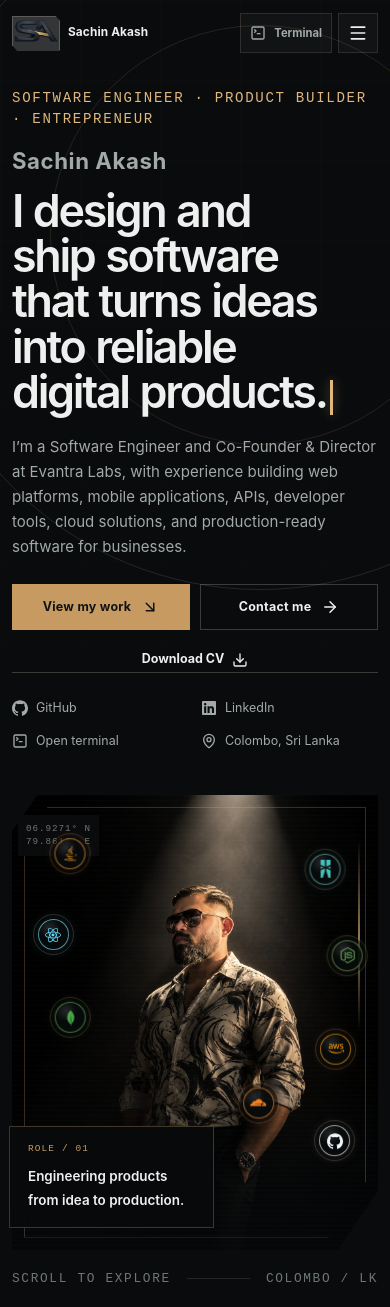
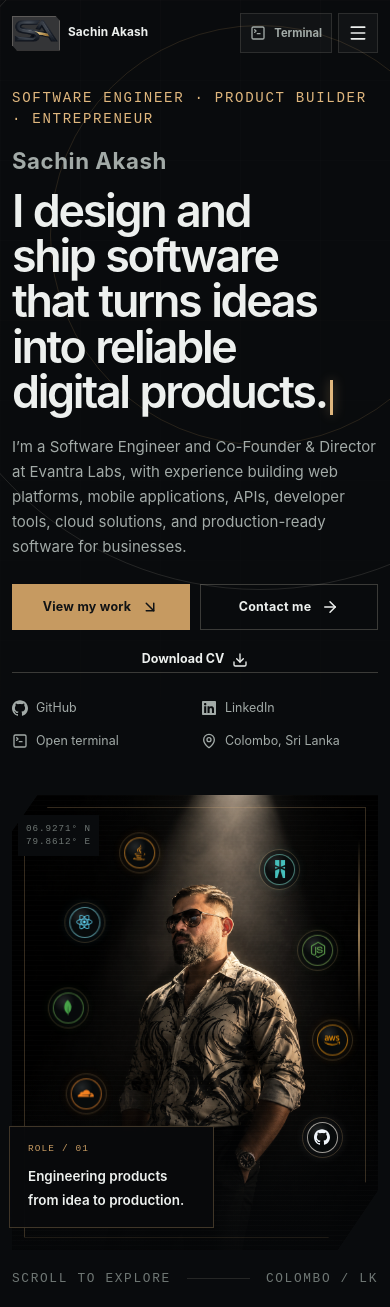
Before and after one commit to SachinAkash01/sachinakash.dev, a React (Vite) app in the folder sachinakash.dev/: page / in a window 390 px wide. Shown: the top 1307 px of the page. Built offline with nearby package versions, Linux system fonts and the light colour scheme.

Commit message:
Fix mobile responsive issues of hero tech icons

```diff
--- a/sachinakash.dev/src/index.css
+++ b/sachinakash.dev/src/index.css
@@ -815,7 +815,7 @@ h3 {
 .portrait-expertise__item--node {
   --tech-color: #5fa04e;
   top: 30%;
-  right: 15%;
+  right: 12%;
   animation-delay: -2.7s;
 }
 .portrait-expertise__item--mongodb {
@@ -827,19 +827,19 @@ h3 {
 .portrait-expertise__item--aws {
   --tech-color: #ff9900;
   top: 52%;
-  right: 8%;
+  right: 7%;
   animation-delay: -6.3s;
 }
 .portrait-expertise__item--github {
   --tech-color: #f0f6fc;
   top: 74%;
-  right: 11%;
+  right: 10%;
   animation-delay: -4.5s;
 }
 .portrait-expertise__item--cloudflare {
   --tech-color: #f38020;
   top: 65%;
-  right: 75%;
+  right: 76%;
   animation-delay: -5.4s;
 }
 .portrait-expertise__item--react .portrait-expertise__tooltip,
@@ -3563,6 +3563,7 @@ h3 {
   .portrait-expertise__item {
     width: 35px;
     height: 35px;
+    animation-duration: 7.5s;
   }
   .portrait-expertise__node {
     width: 31px;
@@ -3582,27 +3583,104 @@ h3 {
   .portrait-expertise__tooltip span {
     font-size: 0.64rem;
   }
-  .portrait-expertise__item--java,
+  .portrait-expertise__item--java {
+    top: 7%;
+    left: 30%;
+  }
+  .portrait-expertise__item--react {
+    top: 23%;
+    left: 15%;
+  }
   .portrait-expertise__item--mongodb {
-    left: 11%;
-  }
-  .portrait-expertise__item--react {
-    left: 6%;
+    top: 42%;
+    left: 10%;
+  }
+  .portrait-expertise__item--cloudflare {
+    top: 62%;
+    right: auto;
+    left: 15%;
   }
   .portrait-expertise__item--ballerina {
-    right: 10%;
+    top: 11%;
+    right: 22%;
   }
   .portrait-expertise__item--node {
-    right: 4%;
+    top: 29%;
+    right: 12%;
+  }
+  .portrait-expertise__item--aws {
+    top: 50%;
+    right: 8%;
   }
   .portrait-expertise__item--github {
-    right: 7%;
-  }
-  .portrait-expertise__item--aws {
-    right: 7%;
-  }
-  .portrait-expertise__item--cloudflare {
-    right: 28%;
+    top: 72%;
+    right: 11%;
+  }
+  .portrait-expertise__item--java .portrait-expertise__tooltip,
+  .portrait-expertise__item--react .portrait-expertise__tooltip,
+  .portrait-expertise__item--mongodb .portrait-expertise__tooltip,
+  .portrait-expertise__item--cloudflare .portrait-expertise__tooltip {
+    top: 50%;
+    right: auto;
+    bottom: auto;
+    left: calc(100% + 14px);
+    transform: translate(3px, -50%);
+  }
+  .portrait-expertise__item--java .portrait-expertise__tooltip::before,
+  .portrait-expertise__item--react .portrait-expertise__tooltip::before,
+  .portrait-expertise__item--mongodb .portrait-expertise__tooltip::before,
+  .portrait-expertise__item--cloudflare .portrait-expertise__tooltip::before {
+    top: 50%;
+    right: 100%;
+    bottom: auto;
+    left: auto;
+    width: 14px;
+    height: 1px;
+    background: linear-gradient(90deg, var(--amber-bright), var(--amber));
+  }
+  .portrait-expertise__item--java:hover .portrait-expertise__tooltip,
+  .portrait-expertise__item--java:focus-visible .portrait-expertise__tooltip,
+  .portrait-expertise__item--react:hover .portrait-expertise__tooltip,
+  .portrait-expertise__item--react:focus-visible .portrait-expertise__tooltip,
+  .portrait-expertise__item--mongodb:hover .portrait-expertise__tooltip,
+  .portrait-expertise__item--mongodb:focus-visible .portrait-expertise__tooltip,
+  .portrait-expertise__item--cloudflare:hover .portrait-expertise__tooltip,
+  .portrait-expertise__item--cloudflare:focus-visible
+    .portrait-expertise__tooltip {
+    transform: translate(0, -50%);
+  }
+  .portrait-expertise__item--ballerina .portrait-expertise__tooltip,
+  .portrait-expertise__item--node .portrait-expertise__tooltip,
+  .portrait-expertise__item--aws .portrait-expertise__tooltip,
+  .portrait-expertise__item--github .portrait-expertise__tooltip {
+    top: 50%;
+    right: calc(100% + 14px);
+    bottom: auto;
+    left: auto;
+    transform: translate(-3px, -50%);
+  }
+  .portrait-expertise__item--ballerina .portrait-expertise__tooltip::before,
+  .portrait-expertise__item--node .portrait-expertise__tooltip::before,
+  .portrait-expertise__item--aws .portrait-expertise__tooltip::before,
+  .portrait-expertise__item--github .portrait-expertise__tooltip::before {
+    top: 50%;
+    right: auto;
+    bottom: auto;
+    left: 100%;
+    width: 14px;
+    height: 1px;
+    background: linear-gradient(90deg, var(--amber), var(--amber-bright));
+  }
+  .portrait-expertise__item--ballerina:hover .portrait-expertise__tooltip,
+  .portrait-expertise__item--ballerina:focus-visible
+    .portrait-expertise__tooltip,
+  .portrait-expertise__item--node:hover .portrait-expertise__tooltip,
+  .portrait-expertise__item--node:focus-visible .portrait-expertise__tooltip,
+  .portrait-expertise__item--aws:hover .portrait-expertise__tooltip,
+  .portrait-expertise__item--aws:focus-visible .portrait-expertise__tooltip,
+  .portrait-expertise__item--github:hover .portrait-expertise__tooltip,
+  .portrait-expertise__item--github:focus-visible .portrait-expertise__tooltip {
+    transform: translate(0, -50%);
   }
   .portrait-frame {
     inset-inline: 0;
```
